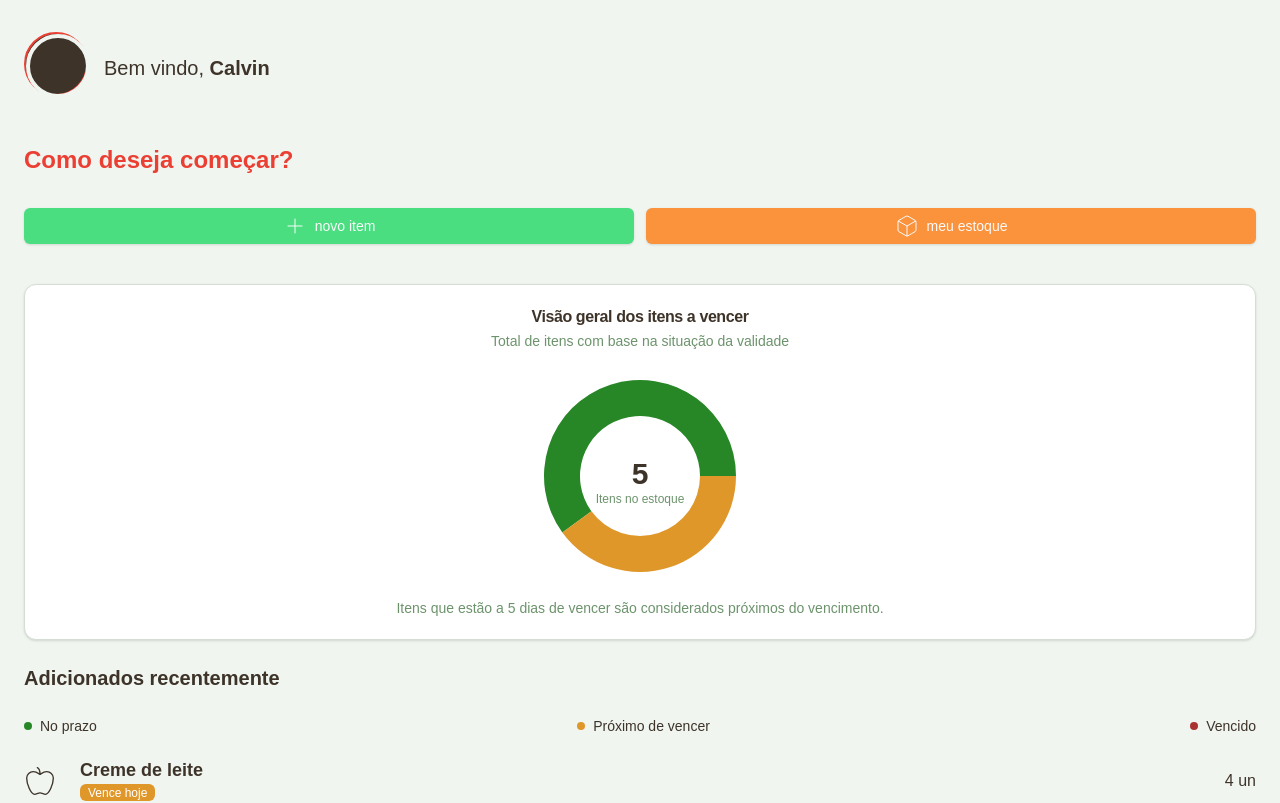
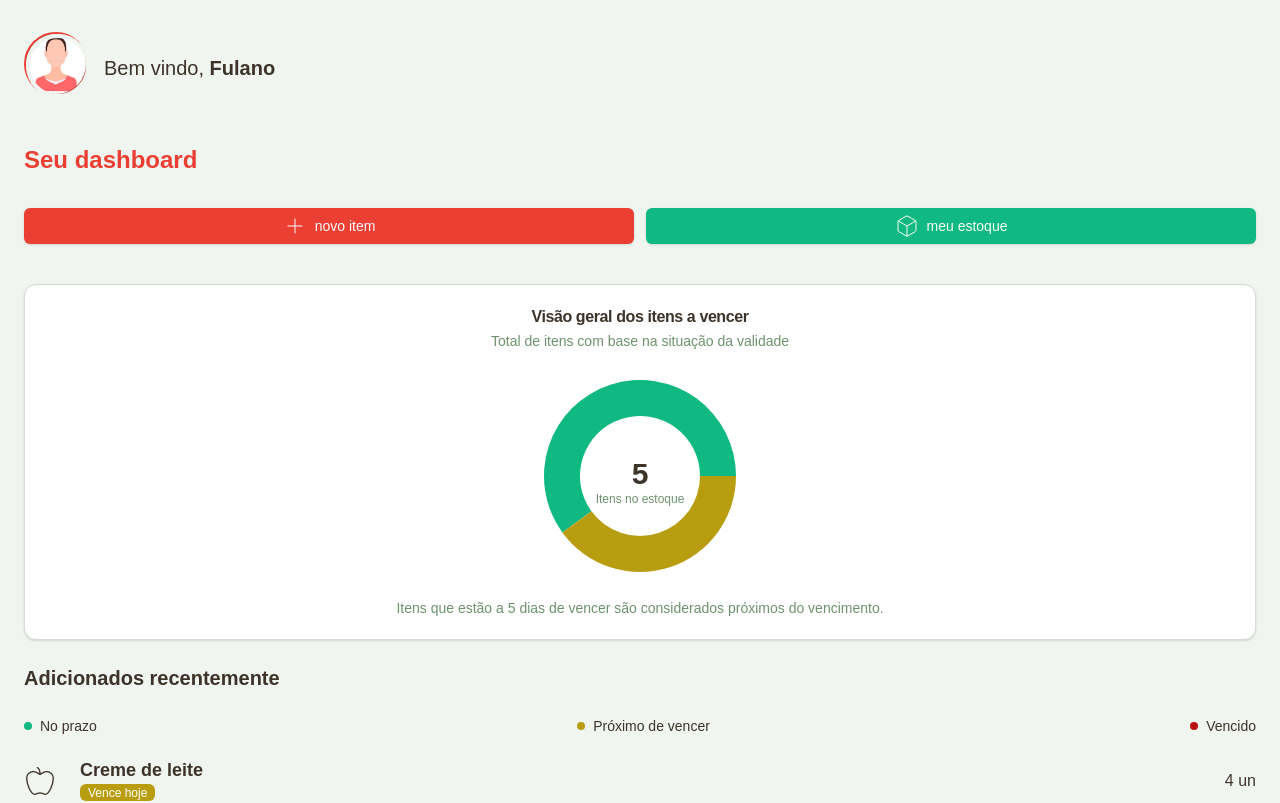
Before and after one commit to calvinsteixeira/stocksavor, a Next.js app: page / in a window 1280 px wide. Shown: the top 803 px of the page. Built offline with nearby package versions, Linux system fonts and the light colour scheme.

Commit message:
Feat: Adicionando foto de perfil e alterando cores

```diff
--- a/app/page.tsx
+++ b/app/page.tsx
@@ -2,6 +2,7 @@
 import * as Components from '@/components/index';
 import * as Icons from '@/icons';
 import { Button } from '@/components/ui/button';
+import Image from 'next/image';
 
 //UTILS
 import { ChartDataProps } from '@/components/charts/StockStatusChart';
@@ -85,19 +86,26 @@ export default function Home() {
         <div className="flex gap-4 items-center rounded-md space-y-2">
           <div className="bg-foreground w-16 h-16 rounded-full relative border-2 border-primary">
             <div className="absolute z-10 w-16 h-16 rounded-full border-4 border-background "></div>
+            <Image
+                src={'/profile.jpg'}
+                alt="Imagem com elementos arredondados nos cantos em cores claras."
+                objectFit="cover"
+                fill
+                className="z-0 absolute rounded-full"
+              />
           </div>
           <h1 className="text-xl">
-            Bem vindo, <span className="font-semibold">Calvin</span>
+            Bem vindo, <span className="font-semibold">Fulano</span>
           </h1>
         </div>
         <div className="space-y-8">
-          <h2 className="mt-12 text-2xl font-extrabold text-primary">Como deseja começar?</h2>
+          <h2 className="mt-12 text-2xl font-extrabold text-primary">Seu dashboard</h2>
           <div className="flex gap-3 justify-between items-center">
-            <Button className="flex-1 bg-green-400 gap-2">
+            <Button className="flex-1 bg-primary gap-2">
               <Icons.Plus strokeWidth={1} />
               novo item
             </Button>
-            <Button className="flex-1 bg-orange-400 gap-2">
+            <Button className="flex-1 bg-[#10b981] gap-2">
               <Icons.Box strokeWidth={1} />
               meu estoque
             </Button>
@@ -111,15 +119,15 @@ export default function Home() {
           <div>
             <div className="flex justify-between">
               <div className="flex gap-2 items-center">
-                <div className="size-2 rounded-full bg-[#278727]"></div>
+                <div className="size-2 rounded-full bg-[#10b981]"></div>
                 <p className="text-sm">No prazo</p>
               </div>
               <div className="flex gap-2 items-center">
-                <div className="size-2 rounded-full bg-[#df972a]"></div>
+                <div className="size-2 rounded-full bg-[#b99d10]"></div>
                 <p className="text-sm">Próximo de vencer</p>
               </div>
               <div className="flex gap-2 items-center">
-                <div className="size-2 rounded-full bg-[#a93232]"></div>
+                <div className="size-2 rounded-full bg-[#b91010]"></div>
                 <p className="text-sm">Vencido</p>
               </div>
             </div>
--- a/components/charts/StockStatusChart.tsx
+++ b/components/charts/StockStatusChart.tsx
@@ -20,15 +20,15 @@ export interface ChartDataProps {
 const chartConfig = {
   notExpired: {
     label: 'Não vencido',
-    color: '#278727',
+    color: '#10b981',
   },
   nearExpiration: {
     label: 'Próximo de vencer',
-    color: '#df972a',
+    color: '#b99d10',
   },
   expired: {
     label: 'Vencido',
-    color: '#a93232',
+    color: '#b91010',
   },
 } satisfies ChartConfig;
 
--- a/lib/utils.ts
+++ b/lib/utils.ts
@@ -1,6 +1,5 @@
 import { clsx, type ClassValue } from "clsx"
 import { twMerge } from "tailwind-merge"
-import { ExpirationStatus } from "@/types/Utils";
 
 export function cn(...inputs: ClassValue[]) {
   return twMerge(clsx(inputs))
@@ -28,27 +27,27 @@ export function getExpirationStatus(date: string): { message: string; color: str
     if (diffDays > 0) {
       return {
         message: `Vence em ${diffDays} dia${diffDays > 1 ? 's' : ''}`,
-        color: diffDays <= 8 ? '#df972a' : '#278727'
+        color: diffDays <= 8 ? '#b99d10' : '#10b981'
       };
     } else {
       return {
         message: `Vence hoje`,
-        color: diffDays <= 8 ? '#df972a' : '#278727'
+        color: diffDays <= 8 ? '#b99d10' : '#10b981'
       };
     }
-
   }
 
   if (diffDays == 1) {
     return {
-      message: `Vencido há ${Math.abs(diffDays)} dia${diffDays > 1 ? 's' : ''} `,
-      color: '#a93232'
+      message: `Venceu ontem`,
+      color: '#b91010'
     };
   } else {
     return {
-      message: `Venceu ontem`,
-      color: '#a93232'
+      message: `Vencido há ${Math.abs(diffDays)} dia${diffDays > 1 ? 's' : ''} `,
+      color: '#b91010'
     };
+
   }
 
 
```
Also changed, not shown: public/profile.jpg (added).
